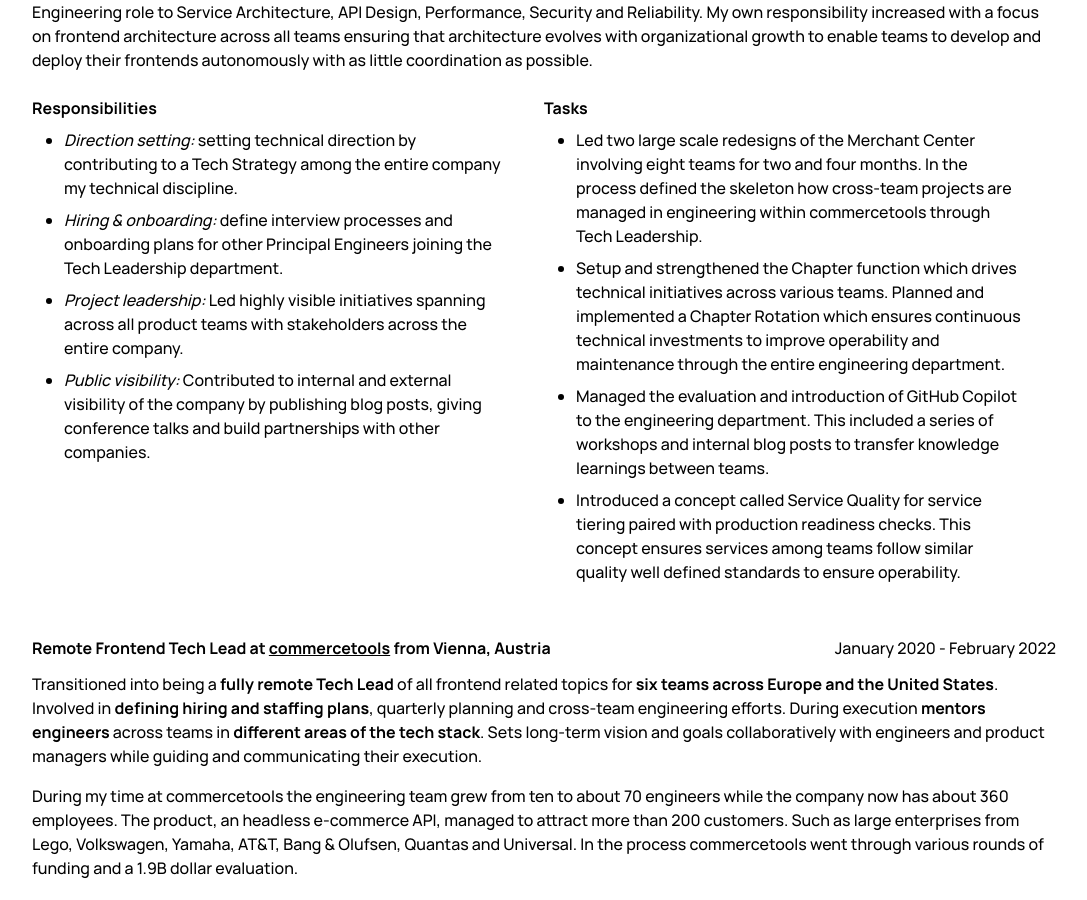
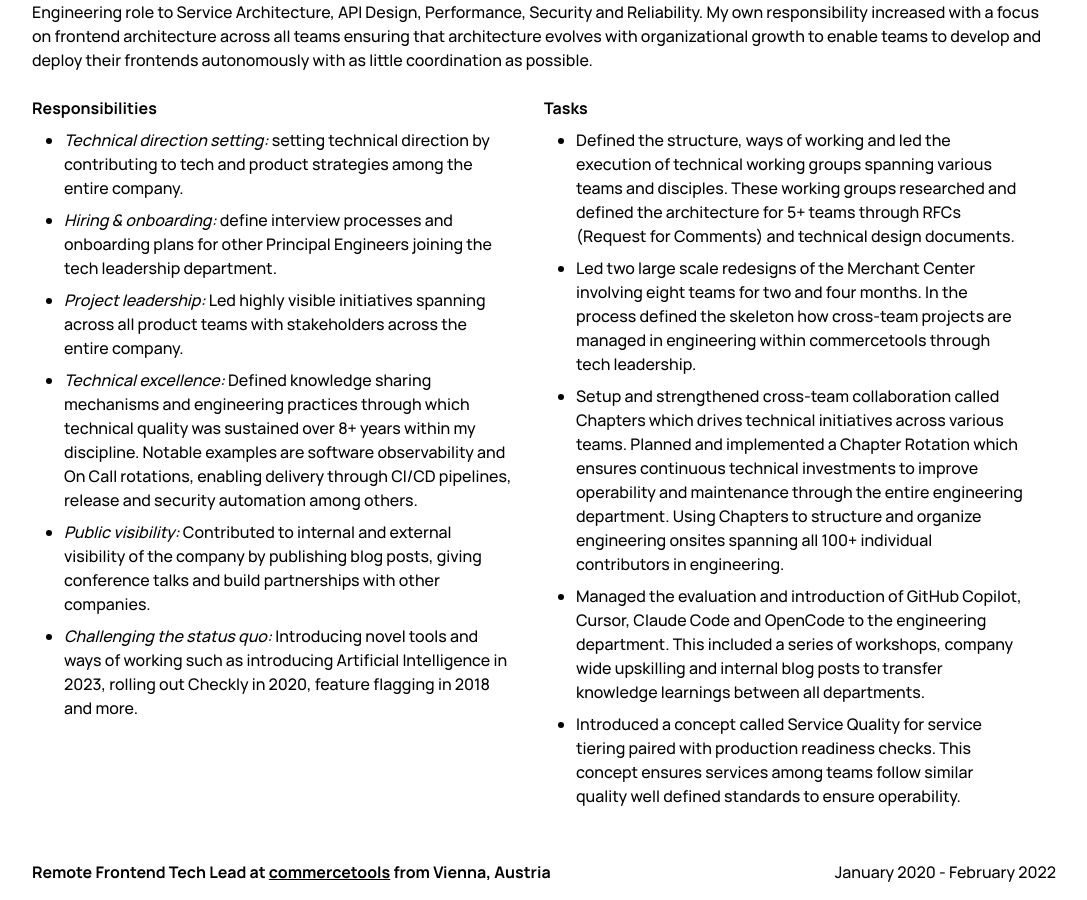
Before and after one commit to tdeekens/tdeekens.name, a Next.js app: page /curriculum-vitae in a window 1280 px wide. Shown: the part 683-1583 px from the top of the page, without its empty margins (96-1183 px from the left). Built offline with nearby package versions, Linux system fonts and the light colour scheme.

Commit message:
refactor: improve cv

```diff
--- a/components/job.tsx
+++ b/components/job.tsx
@@ -3,7 +3,7 @@
 import ExternalLink from '@components/external-link';
 
 type TJobHeadlineProps = {
-  role: string;
+  jobRole: string;
   location: string;
   duration: string;
   href: string;
@@ -13,7 +13,7 @@
 function Headline(props: TJobHeadlineProps) {
   return (
     <Text.Headline as="h3">
-      {props.role}{' '}
+      {props.jobRole}{' '}
       <ExternalLink href={props.href}>{props.company}</ExternalLink>{' '}
       {props.location}{' '}
       <span className="italic font-thin xl:float-right xl:not-italic">
--- a/pages/curriculum-vitae.tsx
+++ b/pages/curriculum-vitae.tsx
@@ -122,7 +122,7 @@
 
       <article className="py-4">
         <Job.Headline
-          role="Remote Principal Engineer at"
+          jobRole="Remote Principal Engineer at"
           company="commercetools"
           location="from Vienna, Austria"
           duration="March 2022 - now"
@@ -147,14 +147,14 @@
             </Text.Headline>
             <List.Unordered>
               <List.Item>
-                <span className="italic">Direction setting:</span> setting
-                technical direction by contributing to a Tech Strategy among the
-                entire company my technical discipline.
+                <span className="italic">Technical direction setting:</span>{' '}
+                setting technical direction by contributing to tech and product
+                strategies among the entire company.
               </List.Item>
               <List.Item>
                 <span className="italic">Hiring & onboarding:</span> define
                 interview processes and onboarding plans for other Principal
-                Engineers joining the Tech Leadership department.
+                Engineers joining the tech leadership department.
               </List.Item>
               <List.Item>
                 <span className="italic">Project leadership:</span> Led highly
@@ -162,10 +162,24 @@
                 stakeholders across the entire company.
               </List.Item>
               <List.Item>
+                <span className="italic">Technical excellence:</span> Defined
+                knowledge sharing mechanisms and engineering practices through
+                which technical quality was sustained over 8+ years within my
+                discipline. Notable examples are software observability and On
+                Call rotations, enabling delivery through CI/CD pipelines,
+                release and security automation among others.
+              </List.Item>
+              <List.Item>
                 <span className="italic">Public visibility:</span> Contributed
                 to internal and external visibility of the company by publishing
                 blog posts, giving conference talks and build partnerships with
                 other companies.
+              </List.Item>
+              <List.Item>
+                <span className="italic">Challenging the status quo:</span>{' '}
+                Introducing novel tools and ways of working such as introducing
+                Artificial Intelligence in 2023, rolling out Checkly in 2020,
+                feature flagging in 2018 and more.
               </List.Item>
             </List.Unordered>
           </section>
@@ -173,23 +187,33 @@
             <Text.Headline as="h3">Tasks</Text.Headline>
             <List.Unordered>
               <List.Item>
+                Defined the structure, ways of working and led the execution of
+                technical working groups spanning various teams and disciples.
+                These working groups researched and defined the architecture for
+                5+ teams through RFCs (Request for Comments) and technical
+                design documents.
+              </List.Item>
+              <List.Item>
                 Led two large scale redesigns of the Merchant Center involving
                 eight teams for two and four months. In the process defined the
                 skeleton how cross-team projects are managed in engineering
-                within commercetools through Tech Leadership.
+                within commercetools through tech leadership.
               </List.Item>
               <List.Item>
-                Setup and strengthened the Chapter function which drives
-                technical initiatives across various teams. Planned and
-                implemented a Chapter Rotation which ensures continuous
+                Setup and strengthened cross-team collaboration called Chapters
+                which drives technical initiatives across various teams. Planned
+                and implemented a Chapter Rotation which ensures continuous
                 technical investments to improve operability and maintenance
-                through the entire engineering department.
+                through the entire engineering department. Using Chapters to
+                structure and organize engineering onsites spanning all 100+
+                individual contributors in engineering.
               </List.Item>
               <List.Item>
-                Managed the evaluation and introduction of GitHub Copilot to the
-                engineering department. This included a series of workshops and
-                internal blog posts to transfer knowledge learnings between
-                teams.
+                Managed the evaluation and introduction of GitHub Copilot,
+                Cursor, Claude Code and OpenCode to the engineering department.
+                This included a series of workshops, company wide upskilling and
+                internal blog posts to transfer knowledge learnings between all
+                departments.
               </List.Item>
               <List.Item>
                 Introduced a concept called Service Quality for service tiering
@@ -204,7 +228,7 @@
 
       <article className="py-4">
         <Job.Headline
-          role="Remote Frontend Tech Lead at"
+          jobRole="Remote Frontend Tech Lead at"
           location="from Vienna, Austria"
           duration="January 2020 - February 2022"
           company="commercetools"
@@ -296,7 +320,7 @@
 
       <article className="py-4">
         <Job.Headline
-          role="Senior Software Engineer at"
+          jobRole="Senior Software Engineer at"
           location="from Vienna, Austria"
           duration="April 2017 - January 2020"
           company="commercetools"
@@ -424,7 +448,7 @@
 
       <article className="py-4">
         <Job.Headline
-          role="Tech Lead & JavaScript Developer at"
+          jobRole="Tech Lead & JavaScript Developer at"
           location="from Berlin, Germany"
           duration="March 2016 - March 2017"
           company="Brandwatch"
@@ -498,7 +522,7 @@
 
       <article className="py-4">
         <Job.Headline
-          role="Frontend Engineer at"
+          jobRole="Frontend Engineer at"
           location="from Berlin, Germany"
           duration="September 2014 - March 2016"
           company="E-Post Development GmbH"
@@ -565,7 +589,7 @@
 
       <article className="py-2">
         <Job.Headline
-          role="Thesis work at"
+          jobRole="Thesis work at"
           location="in Gothenburg, Sweden"
           duration="February 2014 - June 2014"
           company="Ericsson AB"
@@ -585,7 +609,7 @@
 
       <article className="py-2 print:hidden">
         <Job.Headline
-          role="Summer job at"
+          jobRole="Summer job at"
           location="from Munich, Germany"
           duration="July 2013 - September 2013"
           company="Scandio GmbH"
@@ -608,7 +632,7 @@
 
       <article className="py-2 print:hidden">
         <Job.Headline
-          role="Internship at"
+          jobRole="Internship at"
           location="from Hamburg, Germany"
           duration="April 2012 - October 2012"
           company="zweitwerk GmbH"
@@ -627,7 +651,7 @@
 
       <article className="py-2 page-break">
         <Job.Headline
-          role="Thesis work at"
+          jobRole="Thesis work at"
           location="from Hamburg, Germany"
           duration="April 2012 - October 2012"
           company="zweitwerk GmbH"
@@ -646,7 +670,7 @@
 
       <article className="py-2 print:hidden">
         <Job.Headline
-          role="Student Assistant at"
+          jobRole="Student Assistant at"
           location=""
           duration="May 2009 - April 2010"
           company="Universiät Bamberg"
@@ -656,9 +680,7 @@
           Working on project Cadena in designing and implementing a{' '}
           <strong>Software as a Service</strong> supporting elderly care
           services build upon{' '}
-          <strong>
-            Adobe Flex®, ActionScript, Flash Media Server and PHP
-          </strong>{' '}
+          <strong>Adobe Flex®, ActionScript, Flash Media Server and PHP</strong>{' '}
           (Zend backed). The application’s features included video conferences
           between care service and a retiree and administration of clinical
           records. My duties included implementation and{' '}
```
